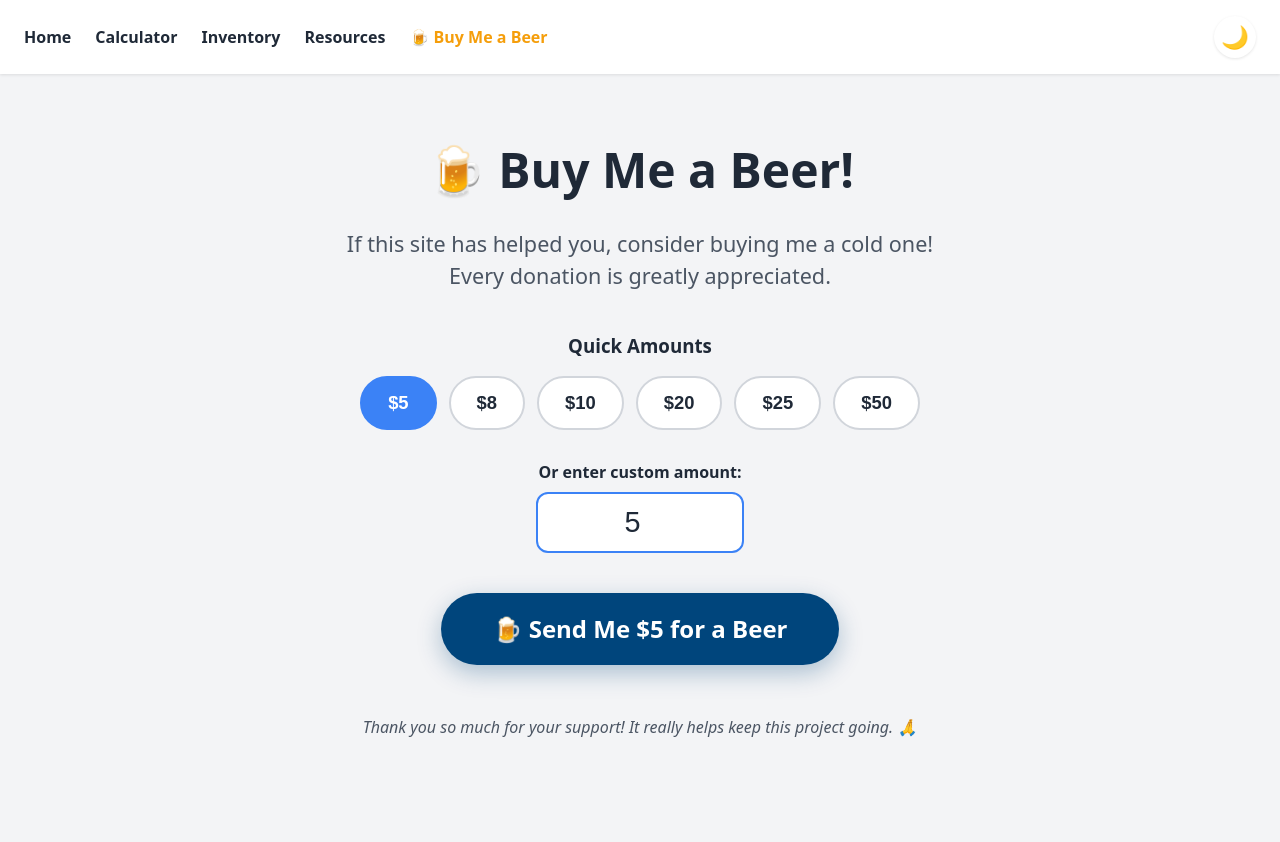
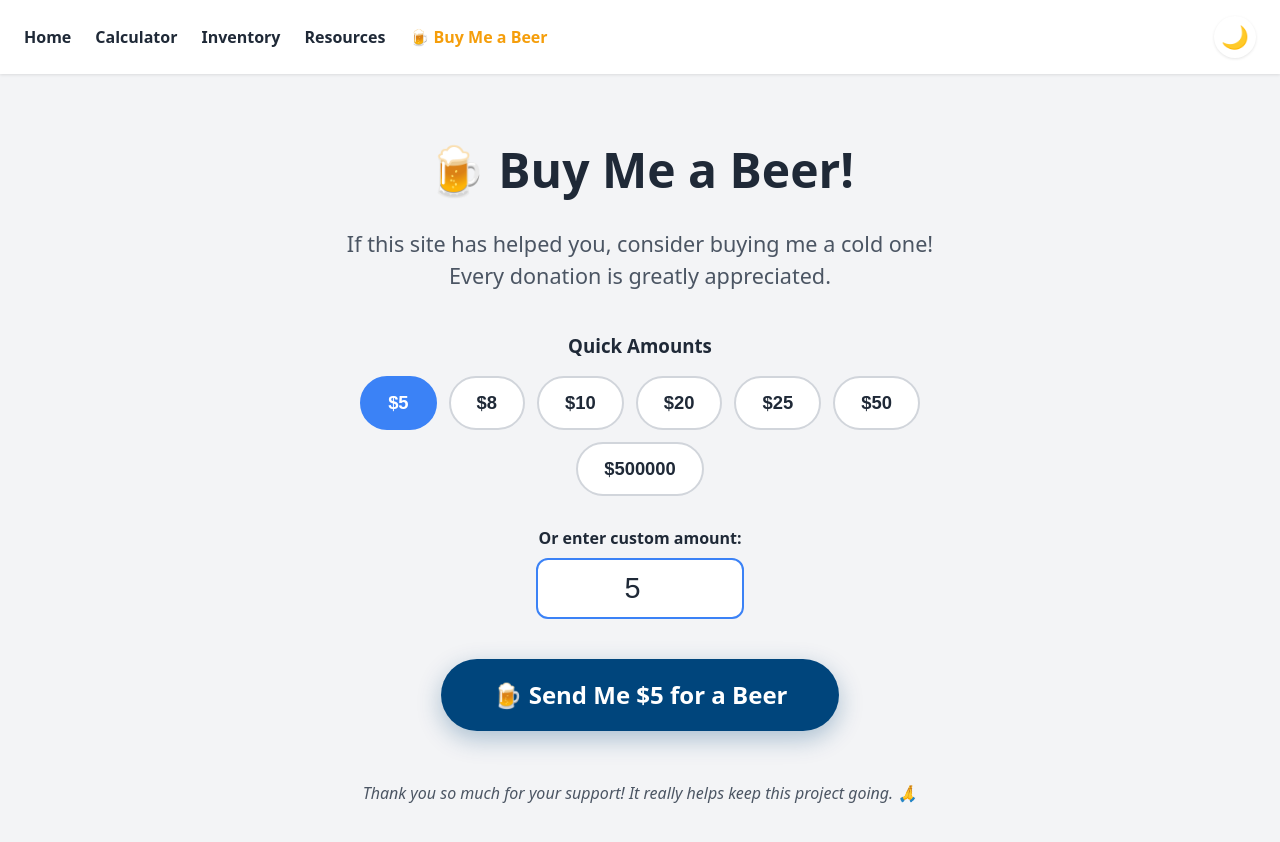
Before and after one commit to mikerhoades50/dry-food, a React (Vite) app: page /buymeabeer in a window 1280 px wide. Shown: the top 842 px of the page. Before the commit the page ends 800 px from the top, so only its background shows below. Built offline with nearby package versions, Linux system fonts and the light colour scheme.

Commit message:
added a half mil option to buy me a beer :-)

```diff
--- a/src/pages/BuyMeABeer.jsx
+++ b/src/pages/BuyMeABeer.jsx
@@ -3,7 +3,7 @@ import { useState } from 'react';
 export default function BuyMeABeer() {
   const [amount, setAmount] = useState(5);
 
-  const quickAmounts = [5, 8, 10, 20, 25, 50];
+  const quickAmounts = [5, 8, 10, 20, 25, 50, 500000];
 
   const paypalUsername = "mikerhoades50";
 
```
